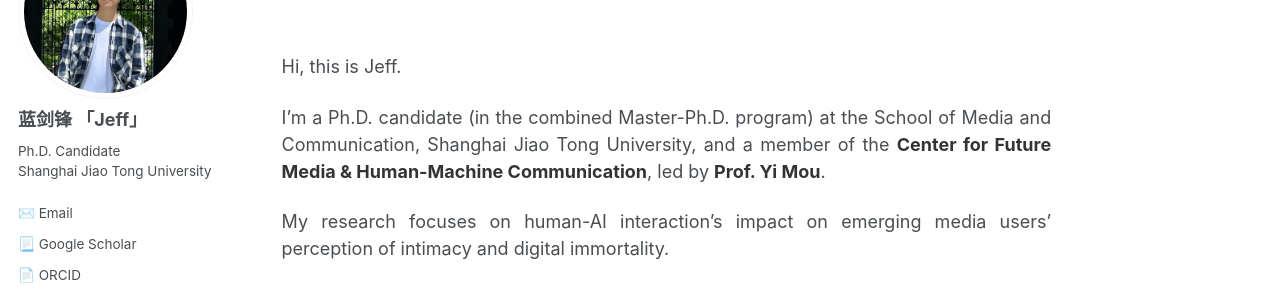
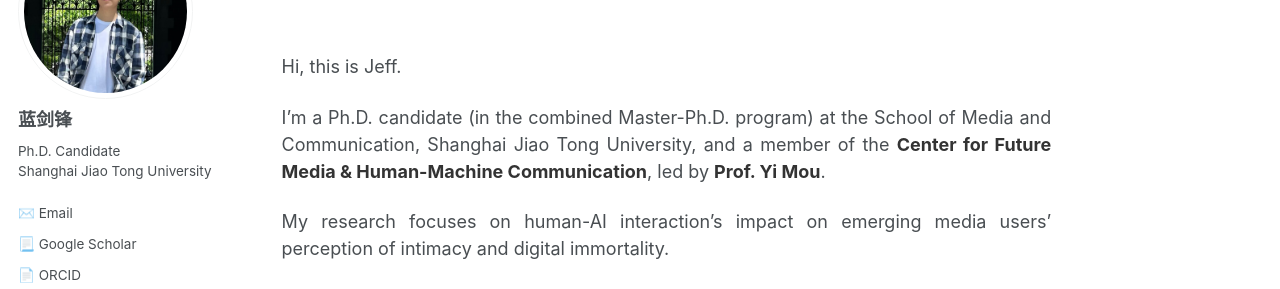
Before and after one commit to jianfenglan/jianfenglan.github.io, a Jekyll site: the page built from _pages/about.md, in a window 1280 px wide. Shown: the part 175-464 px from the top of the page. Built offline with Jekyll 4.4.1, drawn with Linux system fonts in a browser that asks for light colours.

Commit message:
Update _config.yml

```diff
--- a/_config.yml
+++ b/_config.yml
@@ -21,7 +21,7 @@
 author:
   # Biographic information
   avatar           : "profile.png"
-  name             : "蓝剑锋 「Jeff」"
+  name             : "蓝剑锋"
   bio              : "Ph.D. Candidate<br>Shanghai Jiao Tong University"
   pronouns         : # URL
   location         : # URL
```
